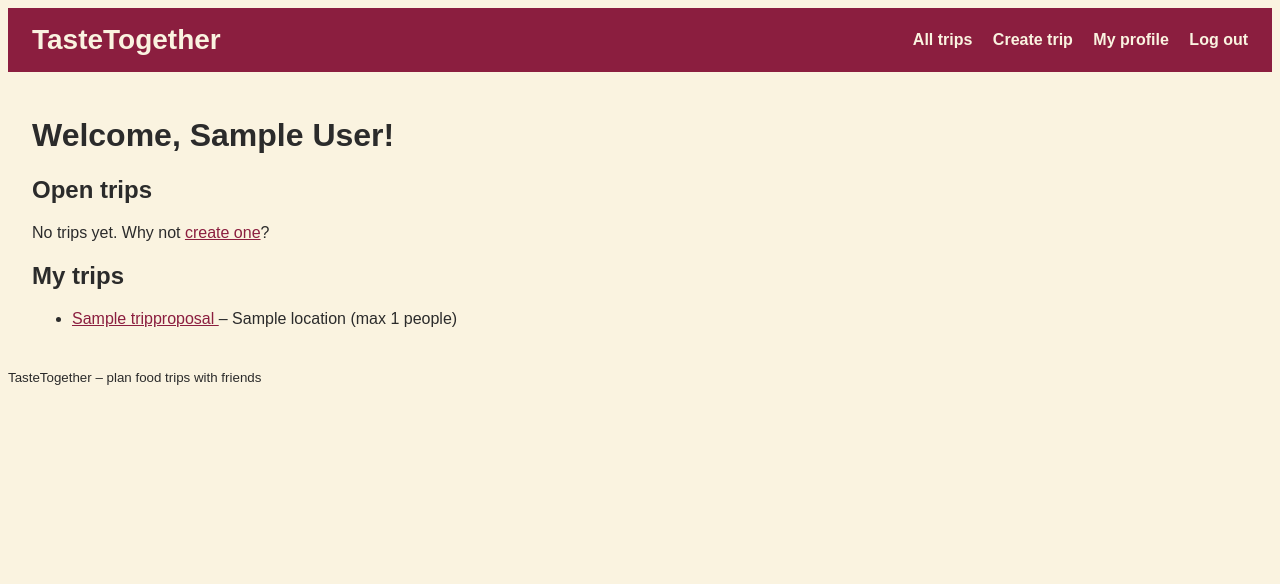
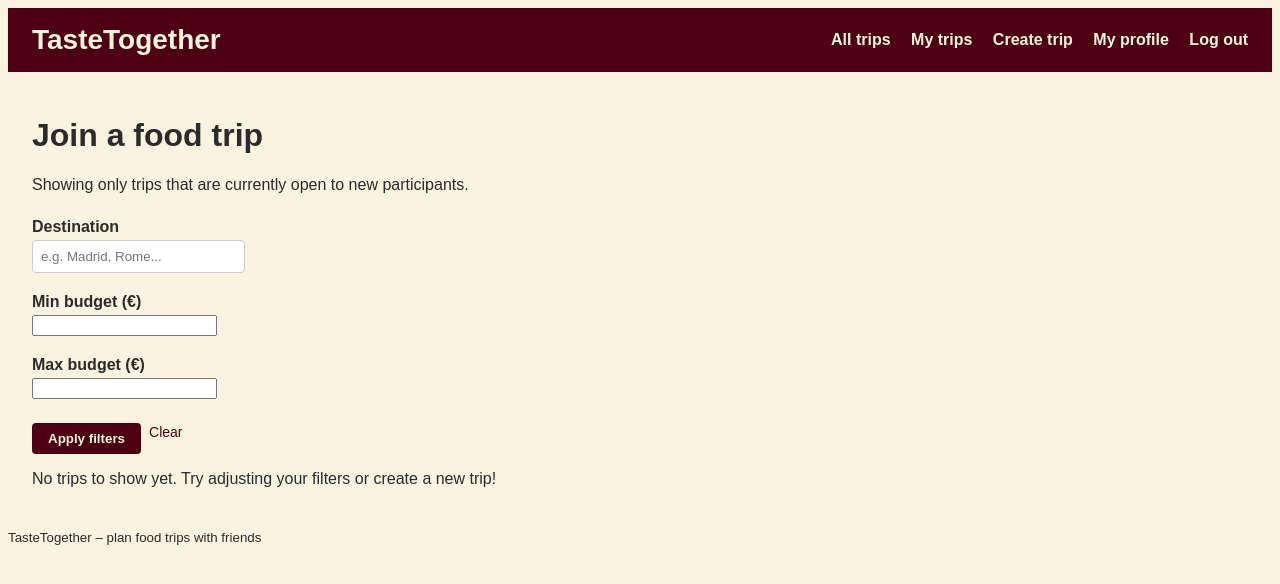
Before and after one commit to pezzi-ph/web-travel-together, a Flask app: page / in a window 1280 px wide. Shown: the top 584 px of the page. Run offline with Flask 3, Linux system fonts and the light colour scheme; a user stored in the database is signed in; tables that the repository leaves empty hold one stand-in row (values such as "Sample post").

Commit message:
All trips + My trips + extra functionallity

```diff
--- a/travel_together/main.py
+++ b/travel_together/main.py
@@ -22,14 +22,63 @@ from .model import (
 bp = Blueprint("main", __name__)
 
 # ---------------------------------------------------------
-# HOME PAGE
+# HOME PAGE: only trips that still accept new participants
+# + filters by destination and budget
 # ---------------------------------------------------------
 @bp.route("/")
 @login_required
 def index():
-    open_trips = db.session.execute(db.select(TripProposal).where(TripProposal.status == ProposalStatus.open)).scalars().all()
-    my_trips = db.session.execute(db.select(TripProposal).join(TripProposalParticipant).filter_by(user_id=current_user.id, can_edit=True)).scalars().all()
-    return render_template("main/index.html", trips=open_trips, my_trips=my_trips)
+    # Base: only open trips
+    trips = (
+        db.session.execute(
+            db.select(TripProposal)
+            .where(TripProposal.status == ProposalStatus.open)
+            .order_by(TripProposal.id.desc())
+        )
+        .scalars()
+        .all()
+    )
+
+    # --- Read filters from query string ---
+    q = request.args.get("q", "").strip()  # destination search
+    min_budget = request.args.get("min_budget", "").strip()
+    max_budget = request.args.get("max_budget", "").strip()
+
+    # Destination filter (simple Python filtering)
+    if q:
+        q_low = q.lower()
+        filtered = []
+        for t in trips:
+            dest_name = t.destination_location.name if t.destination_location else ""
+            if q_low in dest_name.lower():
+                filtered.append(t)
+        trips = filtered
+
+    # Budget filter
+    try:
+        min_b = int(min_budget) if min_budget else None
+    except ValueError:
+        min_b = None
+
+    try:
+        max_b = int(max_budget) if max_budget else None
+    except ValueError:
+        max_b = None
+
+    if min_b is not None:
+        trips = [t for t in trips if t.budget is not None and t.budget >= min_b]
+
+    if max_b is not None:
+        trips = [t for t in trips if t.budget is not None and t.budget <= max_b]
+
+    return render_template(
+        "main/index.html",
+        trips=trips,
+        page_title="Join a food trip",
+        show_only_open=True,
+    )
+
+
 
 
 # ---------------------------------------------------------
@@ -524,3 +573,28 @@ def create_meetup(trip_id):
         return trip_detail(trip_id)
 
     return render_template("trips/add_meetup.html", trip=trip)
+
+
+# ---------------------------------------------------------
+# MY TRIPS: all trips I participate in
+# ---------------------------------------------------------
+@bp.route("/my-trips")
+@login_required
+def my_trips():
+    trips = (
+        db.session.execute(
+            db.select(TripProposal)
+            .join(TripProposalParticipant)
+            .where(TripProposalParticipant.user_id == current_user.id)
+            .order_by(TripProposal.id.desc())
+        )
+        .scalars()
+        .all()
+    )
+
+    return render_template(
+        "main/index.html",
+        trips=trips,
+        page_title="My trips",
+        show_only_open=False,
+    )
--- a/travel_together/static/travel-together.css
+++ b/travel_together/static/travel-together.css
@@ -9,7 +9,7 @@ body {
 
 /* Header */
 header {
-    background-color: #8B1E3F; /* dark red */
+    background-color: #4d0011; /* dark red */
     color: #FAF3E0;
     padding: 16px 24px;
     display: flex;
@@ -70,7 +70,7 @@ input[type="submit"],
 button {
     margin-top: 12px;
     padding: 8px 16px;
-    background-color: #8B1E3F;
+    background-color: #4d0011;
     border: none;
     border-radius: 4px;
     color: #FAF3E0;
@@ -85,10 +85,110 @@ button {
 
 /* Links inside content */
 .content a {
-    color: #8B1E3F;
+    color: #4d0011;
 }
 
 .row {
   display:flex;
   gap:10px;
 }
+
+/* Trip list layout */
+.trip-list {
+    display: grid;
+    grid-template-columns: repeat(auto-fit, minmax(260px, 1fr));
+    gap: 16px;
+    margin-top: 16px;
+}
+
+.trip-card {
+    background-color: #FFFFFF;
+    border-radius: 8px;
+    padding: 16px 18px;
+    box-shadow: 0 1px 4px rgba(0, 0, 0, 0.06);
+}
+
+
+.trip-card h2 {
+    margin: 0;
+    font-size: 20px;
+}
+
+.trip-card-header {
+    background-color: #4d0011;
+    color: #ffffff;
+    padding: 12px 16px;
+    border-radius: 8px 8px 0 0;
+}
+
+.trip-card-header h2,
+.trip-card-header h2 a {
+    color: #ffffff !important;
+    text-decoration: none;
+    }
+
+.trip-card-header h2 a:hover {
+    text-decoration: underline;
+        }
+
+
+/* Filter bar */
+.trip-filter {
+    display: flex;
+    flex-wrap: wrap;
+    gap: 12px;
+    margin-bottom: 16px;
+    align-items: flex-end;
+}
+
+.filter-group {
+    display: flex;
+    flex-direction: column;
+}
+
+    .filter-group label {
+        font-weight: bold;
+        margin-bottom: 4px;
+    }
+
+.filter-actions {
+    display: flex;
+    align-items: center;
+    gap: 8px;
+}
+
+.link-reset {
+    text-decoration: none;
+    font-size: 14px;
+}
+
+/* Status badges */
+.status-badge {
+    display: inline-block;
+    padding: 4px 10px;
+    border-radius: 999px;
+    font-size: 12px;
+    font-weight: bold;
+    text-transform: uppercase;
+}
+
+/* Colors for each status */
+.status-open {
+    background-color: #e6f4ea;
+    color: #1b5e20;
+}
+
+.status-closed {
+    background-color: #fff3cd;
+    color: #856404;
+}
+
+.status-finalized {
+    background-color: #d1ecf1;
+    color: #0c5460;
+}
+
+.status-cancelled {
+    background-color: #f8d7da;
+    color: #721c24;
+}
--- a/travel_together/templates/base.html
+++ b/travel_together/templates/base.html
@@ -10,6 +10,10 @@
         <h1><a href="{{ url_for('main.index') }}">TasteTogether</a></h1>
         <nav>
             <a href="{{ url_for('main.index') }}">All trips</a>
+            {% if current_user.is_authenticated %}
+            <a href="{{ url_for('main.my_trips') }}">My trips</a>
+            {% endif %}
+
             <a href="{{ url_for('main.create_trip') }}">Create trip</a>
 
             {% if current_user.is_authenticated %}
@@ -20,6 +24,7 @@
             <a href="{{ url_for('auth.register') }}">Sign up</a>
             {% endif %}
         </nav>
+
     </header>
 
     <main>
--- a/travel_together/templates/main/index.html
+++ b/travel_together/templates/main/index.html
@@ -1,52 +1,139 @@
 {% extends "base.html" %}
 
-{% block title %}TasteTogether{% endblock %}
+{% block title %}
+{{ page_title or "Trips – TasteTogether" }}
+{% endblock %}
 
 {% block content %}
 <div class="page-header">
-    <h1>Welcome, {{ current_user.name }}!</h1>
+    <h1>{{ page_title or "Trips" }}</h1>
+
+    {% if show_only_open %}
+    <p class="subtitle">
+        Showing only trips that are currently open to new participants.
+    </p>
+    {% else %}
+    <p class="subtitle">
+        These are all the trips you are participating in, including finalized or cancelled ones.
+    </p>
+    {% endif %}
 </div>
 
-<h2>Open trips</h2>
+{% if show_only_open %}
+<!-- Filter bar (ONLY visible on All Trips page) -->
+<form method="get" class="trip-filter">
+    <div class="filter-group">
+        <label for="q">Destination</label>
+        <input type="text"
+               id="q"
+               name="q"
+               placeholder="e.g. Madrid, Rome..."
+               value="{{ request.args.get('q', '') }}">
+    </div>
 
-  {% if trips %}
-<ul>
+    <div class="filter-group">
+        <label for="min_budget">Min budget (€)</label>
+        <input type="number"
+               id="min_budget"
+               name="min_budget"
+               min="0"
+               step="50"
+               value="{{ request.args.get('min_budget', '') }}">
+    </div>
+
+    <div class="filter-group">
+        <label for="max_budget">Max budget (€)</label>
+        <input type="number"
+               id="max_budget"
+               name="max_budget"
+               min="0"
+               step="50"
+               value="{{ request.args.get('max_budget', '') }}">
+    </div>
+
+    <div class="filter-actions">
+        <button type="submit">Apply filters</button>
+        <a href="{{ url_for(request.endpoint) }}" class="link-reset">Clear</a>
+    </div>
+</form>
+{% endif %}
+
+{% if trips %}
+<div class="trip-list">
     {% for trip in trips %}
-    <li>
-        <a href="{{ url_for('main.trip_detail', trip_id=trip.id) }}">{{ trip.name }}</a>
-        – {{ trip.destination_location.name }}
-        ({{ trip.participants|length }}/{{ trip.max_members }} people)
+    <article class="trip-card">
+        <header class="trip-card-header">
+            <h2>
+                <a href="{{ url_for('main.trip_detail', trip_id=trip.id) }}">
+                    {{ trip.name }}
+                </a>
+            </h2>
+
+            <!-- Status badge -->
+            <span class="status-badge
+                {% if trip.status.name == 'open' %}
+                    status-open
+                {% elif trip.status.name == 'closed_to_new_participants' %}
+                    status-closed
+                {% elif trip.status.name == 'finalized' %}
+                    status-finalized
+                {% elif trip.status.name == 'cancelled' %}
+                    status-cancelled
+                {% endif %}
+            ">
+                {% if trip.status.name == 'open' %}
+                Open
+                {% elif trip.status.name == 'closed_to_new_participants' %}
+                Closed
+                {% elif trip.status.name == 'finalized' %}
+                Finalized
+                {% elif trip.status.name == 'cancelled' %}
+                Cancelled
+                {% else %}
+                {{ trip.status.name }}
+                {% endif %}
+            </span>
+        </header>
+
+        <p class="trip-locations">
+            <strong>From:</strong>
+            {{ trip.departure_location.name if trip.departure_location else "TBD" }}
+            &nbsp;→&nbsp;
+            <strong>To:</strong>
+            {{ trip.destination_location.name if trip.destination_location else "TBD" }}
+        </p>
+
+        <p>
+            <strong>Budget:</strong>
+            {% if trip.budget %}
+            €{{ trip.budget }}
+            {% else %}
+            Not decided yet
+            {% endif %}
+        </p>
+
+        <p>
+            <strong>Participants:</strong>
+            {{ trip.participants|length }}/{{ trip.max_members }}
+        </p>
 
         {% if trip.activities %}
-        <br>
-        <small>
-            Activities:
+        <p class="trip-activities">
+            <strong>Activities:</strong>
             {{ trip.activities | map(attribute='name') | join(', ') }}
-        </small>
+        </p>
         {% endif %}
-    </li>
+
+        <p class="trip-link">
+            <a href="{{ url_for('main.trip_detail', trip_id=trip.id) }}">
+                View details
+            </a>
+        </p>
+    </article>
     {% endfor %}
-</ul>
-  {% else %}
-<p>No trips yet. Why not <a href="{{ url_for('main.create_trip') }}">create one</a>?</p>
-  {% endif %}
+</div>
+{% else %}
+<p>No trips to show yet. Try adjusting your filters or create a new trip!</p>
+{% endif %}
 
-    <h2>My trips</h2>
-
-    {% if my_trips %}
-    <ul>
-        {% for trip in my_trips %}
-        <li>
-            <a href="{{ url_for('main.trip_detail', trip_id=trip.id) }}">
-                {{ trip.name }}
-            </a>
-            – {{ trip.destination_location.name if trip.destination_location else "No destination yet" }}
-            (max {{ trip.max_members }} people)
-        </li>
-        {% endfor %}
-    </ul>
-    {% else %}
-    <p>No trips yet. Why not <a href="{{ url_for('main.create_trip') }}">create one</a>?</p>
-    {% endif %}
-</section>
 {% endblock %}
```
